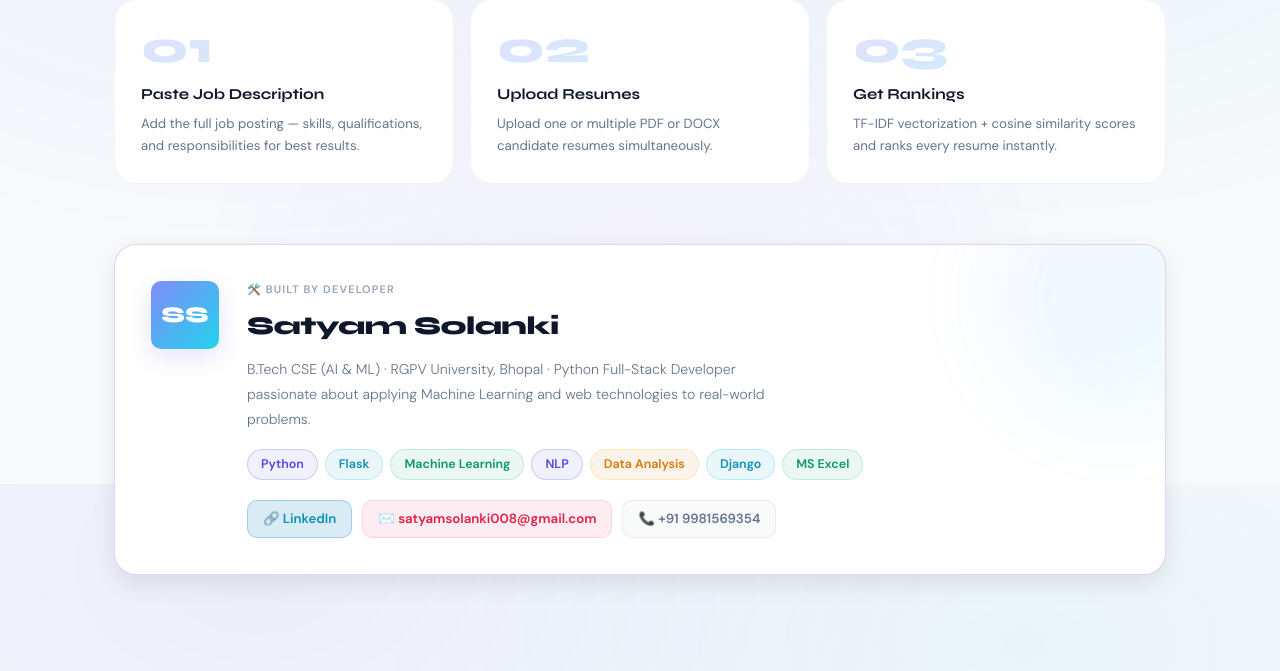
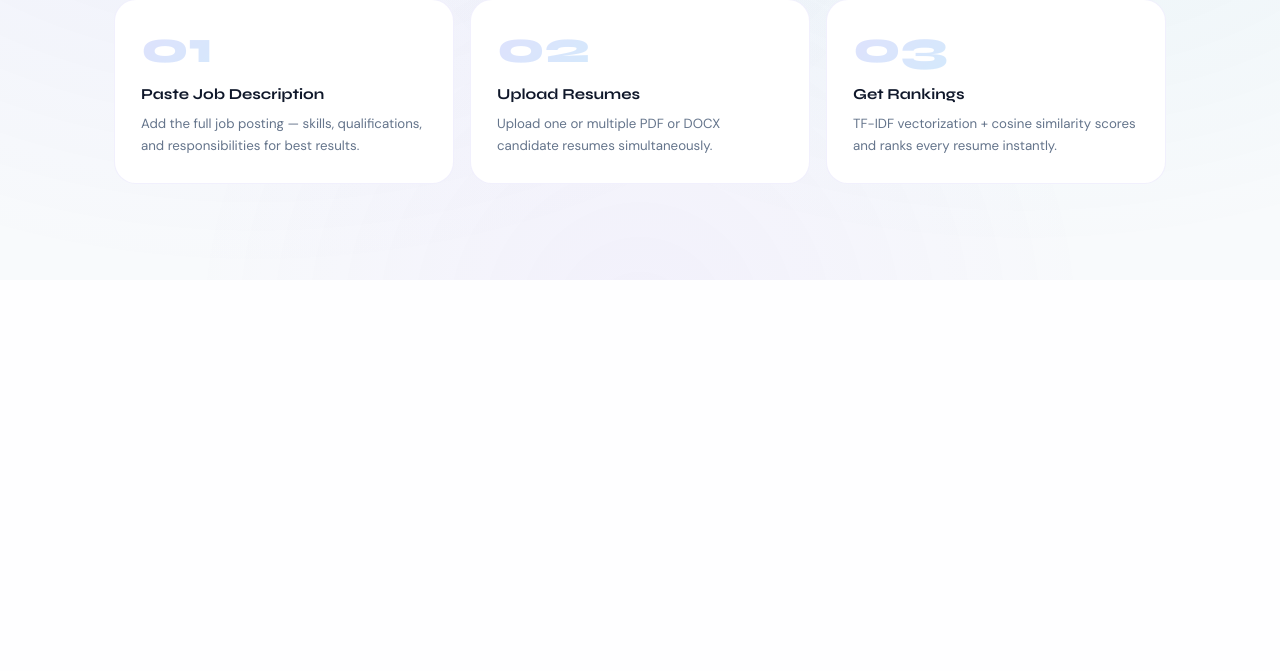
Before and after one commit to Kartikshri234/career-path-by-ai, a Django app: page /screener/ in a window 1280 px wide. Shown: the part 1116-1787 px from the top of the page. After the commit the page ends 1396 px from the top, so only its background shows below. Run offline with Django 4.2, Linux system fonts and the light colour scheme.

Commit message:
Remove history view, delete_profile endpoint, and developer card from screener

```diff
--- a/careers/urls.py
+++ b/careers/urls.py
@@ -6,9 +6,7 @@ urlpatterns = [
     path('profile/',                  views.profile_form,   name='profile_form'),
     path('analyze/',                  views.analyze,        name='analyze'),
     path('careers/',                  views.careers_list,   name='careers_list'),
-    path('history/',                  views.history,        name='history'),
     path('skill-roadmap/',            views.skill_roadmap,  name='skill_roadmap'),
-    path('delete-profile/<int:profile_id>/', views.delete_profile, name='delete_profile'),
     path('results/<uuid:token>/',            views.shared_result,  name='shared_result'),
 
     # API
--- a/templates/resume_screener/screener.html
+++ b/templates/resume_screener/screener.html
@@ -387,33 +387,6 @@
     </div>
   </div>
 
-  <!-- Developer Card -->
-  <div class="dev-section reveal">
-    <div class="dev-card">
-      <div class="dev-avatar">SS</div>
-      <div class="dev-info">
-        <div class="dev-tag">🛠️ Built by Developer</div>
-        <div class="dev-name">Satyam Solanki</div>
-        <div class="dev-bio">
-          B.Tech CSE (AI &amp; ML) · RGPV University, Bhopal · Python Full-Stack Developer passionate about applying Machine Learning and web technologies to real-world problems.
-        </div>
-        <div class="dev-skills">
-          <span class="tag tag-purple">Python</span>
-          <span class="tag tag-blue">Flask</span>
-          <span class="tag tag-green">Machine Learning</span>
-          <span class="tag tag-purple">NLP</span>
-          <span class="tag tag-yellow">Data Analysis</span>
-          <span class="tag tag-blue">Django</span>
-          <span class="tag tag-green">MS Excel</span>
-        </div>
-        <div class="dev-links">
-          <a href="https://www.linkedin.com/in/satyam-solanki-2bbb1327/" target="_blank" class="dev-link linkedin">🔗 LinkedIn</a>
-          <a href="mailto:satyamsolanki008@gmail.com" class="dev-link email">✉️ satyamsolanki008@gmail.com</a>
-          <span class="dev-link phone">📞 +91 9981569354</span>
-        </div>
-      </div>
-    </div>
-  </div>
 
 </div>
 </div>
```
Also changed, not shown: careers/views.py (+1 -18 lines).
